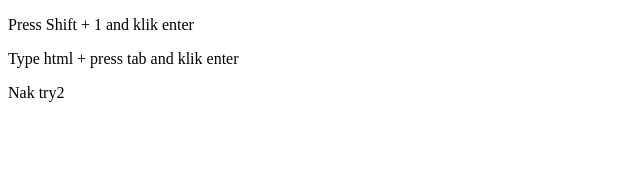
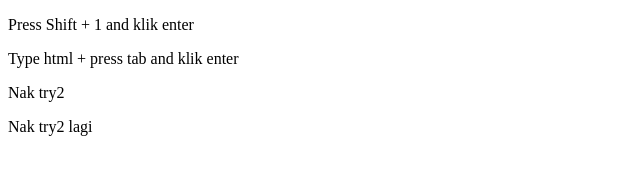
Before and after one commit to mumtaz1987/mumtaz, a plain HTML site: page index2.html in a window 1280 px wide. Shown: the full height of the page, 0-640 px from the left. Drawn offline with Linux system fonts and the light colour scheme.

Commit message:
Update index2.html

```diff
--- a/index2.html
+++ b/index2.html
@@ -10,5 +10,6 @@
     <p>Press Shift + 1 and klik enter
     <p>Type html + press tab and klik enter
     <p>Nak try2
+    <p>Nak try2 lagi
 </body>
 </html>
```
